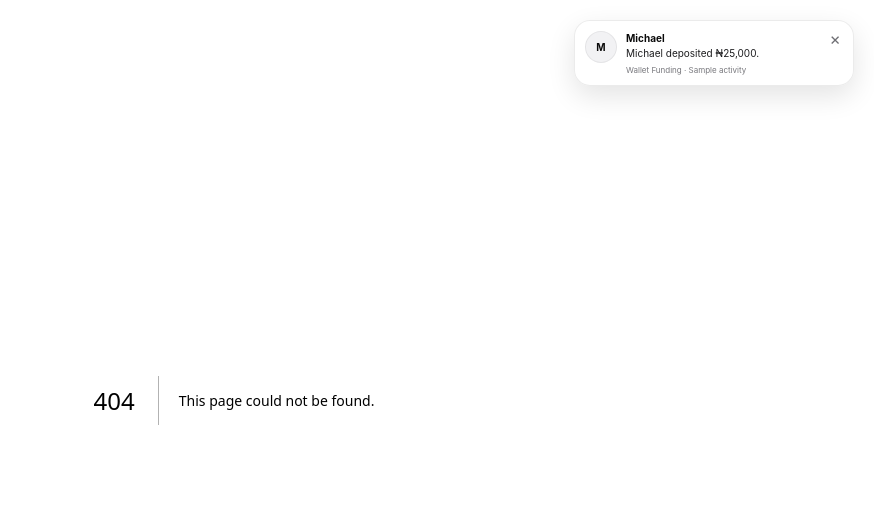
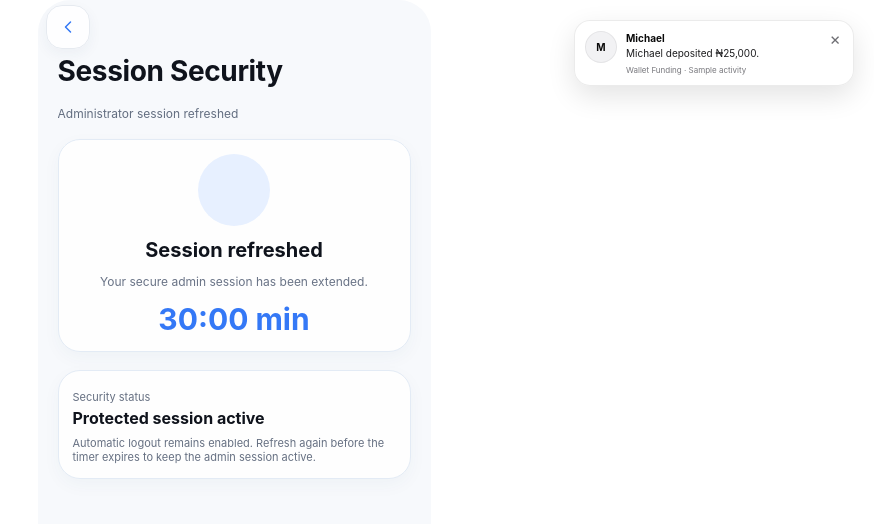
Before and after one commit to wis12dom34/-wickspend-web, a Next.js app: page /admin/session-refreshed in a window 1280 px wide. Before the commit this address had no page. Shown: the top 524 px of the page, without its empty margins (406-1280 px from the left). Built offline with nearby package versions, Linux system fonts and the light colour scheme.

Commit message:
Add admin session refreshed route

```diff
--- /dev/null
+++ b/app/admin/session-refreshed/page.tsx
@@ -0,0 +1,5 @@
+import AdminScreen from '../AdminScreen';
+
+export default function AdminSessionRefreshedPage() {
+  return <AdminScreen screen="session-refreshed" />;
+}
```
